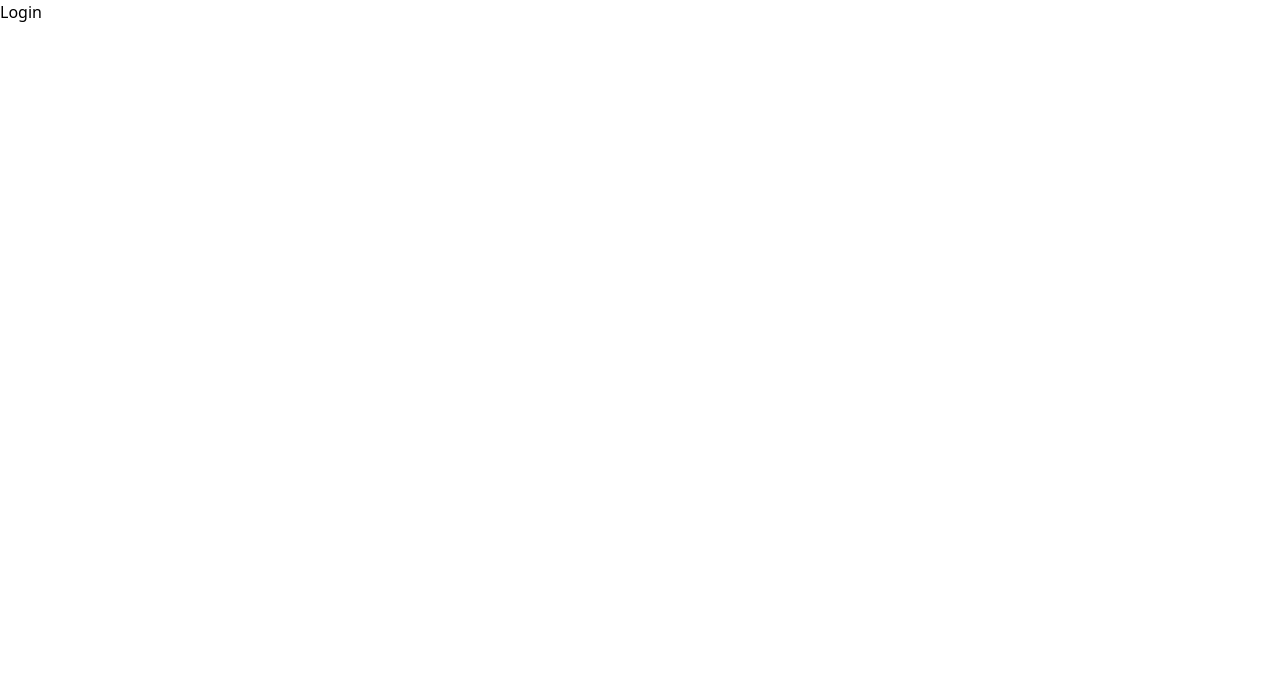
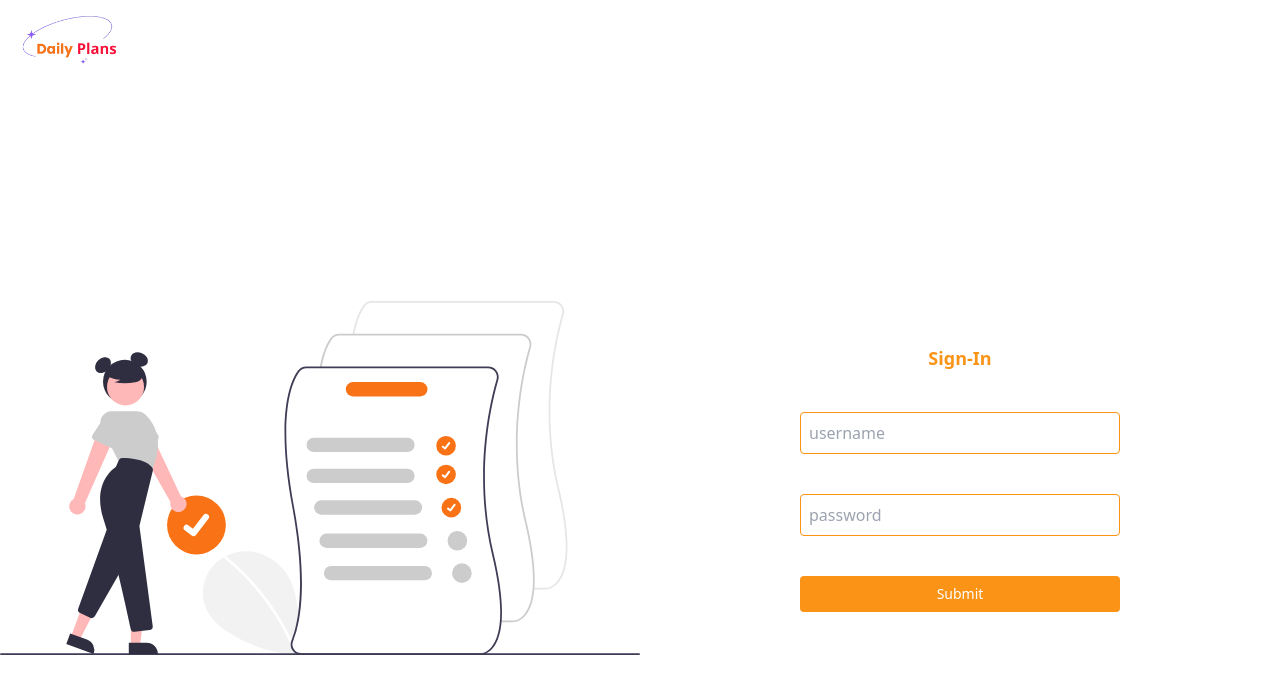
Before and after one commit to fadlanrizki/daily-planz-ui, a React (Vite) app: page / in a window 1280 px wide. Shown: the top 694 px of the page. Built offline with nearby package versions, Linux system fonts and the light colour scheme; a web font is replaced by a local one.

Commit message:
Create Login Page UI

```diff
--- a/src/pages/login/Login.jsx
+++ b/src/pages/login/Login.jsx
@@ -1,11 +1,47 @@
-import React from 'react';
+import React from "react";
+import Button from "./../../components/button/Button";
+import Input from "./../../components/input/Input";
+import LoginBanner from "../../assets/login-banner.svg";
+import Logo from "../../components/logo/Logo";
 
 const Login = () => {
-    return (
-        <div>
-            Login
+  const handleSubmit = (event) => {
+    event.preventDefault();
+    console.log("submit");
+  };
+
+  return (
+    <div className="w-100 min-h-screen overflow-hidden">
+      <Logo />
+      <div className="flex items-center">
+        <div className="w-1/2 flex justify-center">
+          <img
+            className="block h-[50em] w-[50em] border-blue-500"
+            src={LoginBanner}
+            alt="banner"
+          />
         </div>
-    );
-}
+        <div className="w-1/2 h-full flex justify-center">
+          <form
+            className="w-2/4 flex flex-col gap-y-10"
+            onSubmit={handleSubmit}
+          >
+            <h2 className="text-center font-bold text-lg text-primary">
+              Sign-In
+            </h2>
+            <Input
+              type="text"
+              name="username"
+              placeholder="username"
+              autoComplete={"off  "}
+            />
+            <Input type="password" name="password" placeholder="password" />
+            <Button type={"submit"}>Submit</Button>
+          </form>
+        </div>
+      </div>
+    </div>
+  );
+};
 
 export default Login;
```
